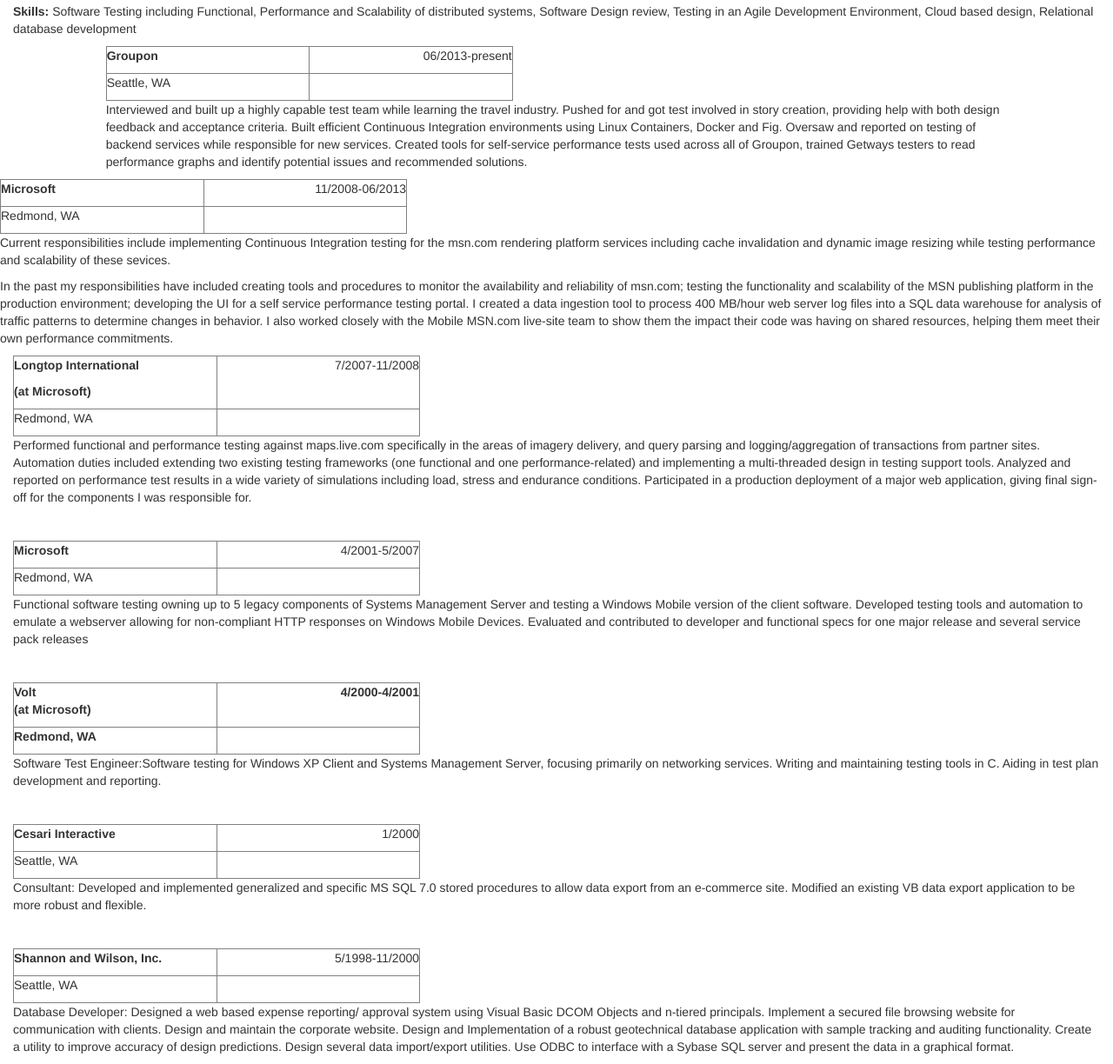
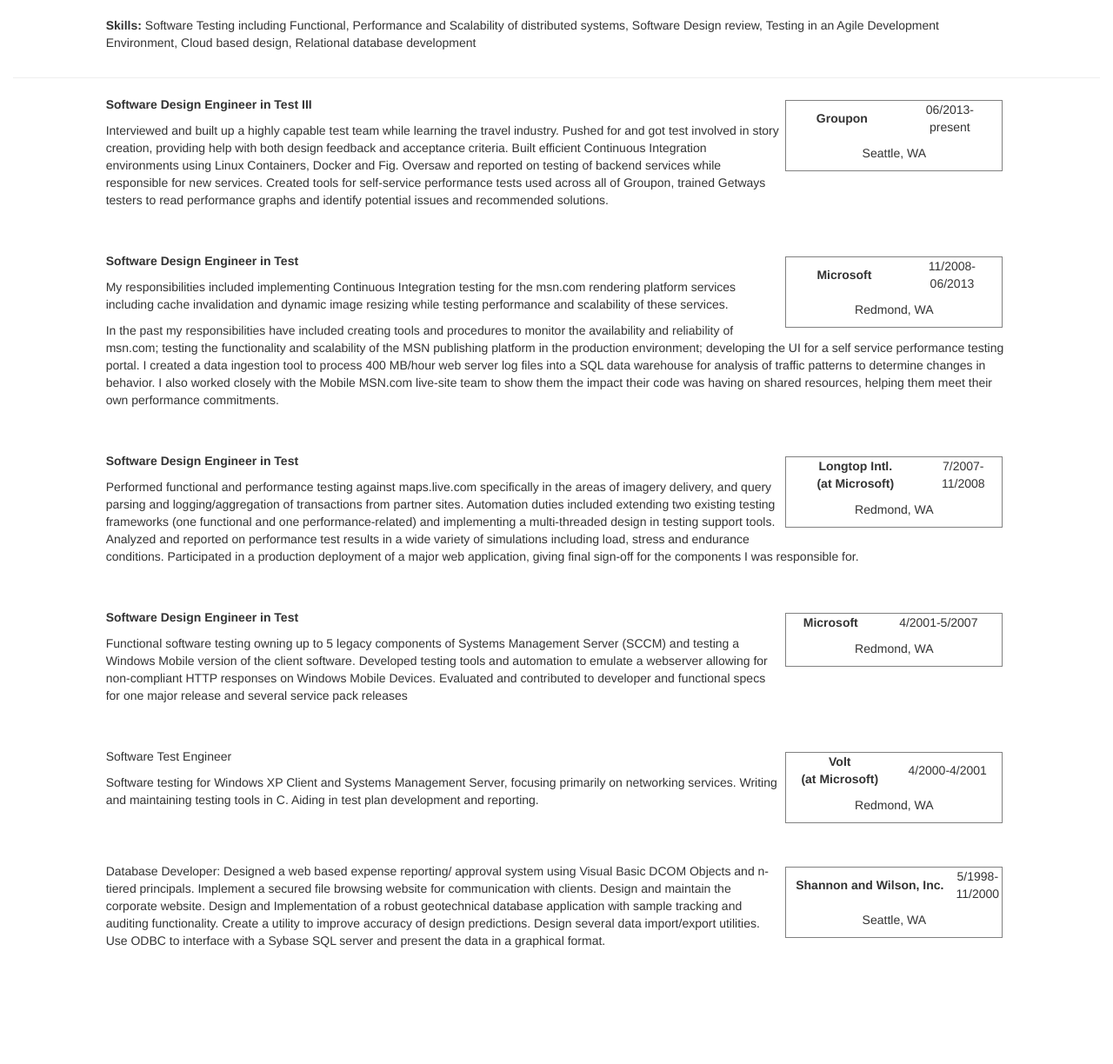
Before and after one commit to darkmane/showcase, a website: page resume.html in a window 1280 px wide. Shown: the part 485-1709 px from the top of the page at 87% size. After the commit the page ends 1627 px from the top, so only its background shows below. Drawn offline with nearby package versions, Linux system fonts and the light colour scheme.

Commit message:
More styling

```diff
--- a/assets/css/showcase.css
+++ b/assets/css/showcase.css
@@ -1,5 +1,15 @@
 .fine-line {
     border:  1px solid grey;
+    width: 250px;
+
+    margin: 5px;
+}
+
+
+
+.fine-line td {
+    text-align: center;
+
 }
 
 li.extra-wide {
@@ -7,3 +17,11 @@
      width: 300px;
 
 }
+
+.job {
+    padding-bottom: 40px;
+}
+
+.job-title {
+    font-weight: bold;
+}
--- a/resume.html
+++ b/resume.html
@@ -29,48 +29,65 @@
 
             <li><a href="index.html">Home</a></li>
 
-            <li class="dropdown"><a href="#" class="dropdown-toggle" data-toggle="dropdown" role="button">Personal Projects<span class="caret"></span></a>
+            <li class="dropdown"><a href="#" class="dropdown-toggle" data-toggle="dropdown" role="button">Personal
+                Projects<span class="caret"></span></a>
                 <ul class="dropdown-menu" role="menu">
                     <li>Hero Combat</li>
                     <li>Traveller</li>
                 </ul>
             </li>
-            <li class="dropdown"><a href="#" class="dropdown-toggle" data-toggle="dropdown" role="button">Work Projects<span class="caret"></span></a>
+            <li class="dropdown"><a href="#" class="dropdown-toggle" data-toggle="dropdown" role="button">Work
+                Projects<span class="caret"></span></a>
                 <ul class="dropdown-menu" role="menu">
                     <li>Performance Tests
                     <li class="divider"></li>
                     <li>Visual Studio</li>
                     <li>Grinder</li>
                     <li class="divider"></li>
-
-                    <li>Managing Test Environments with Fig and Docker</li>
+                    <li>Managing Test Environments</li>
                 </ul>
             </li>
         </ul>
     </div>
 </nav>
+<div class="container-fluid">
+<div class="h-card ">
     <div class="header" id="content">
-    <div class="container-fluid bg-primary">
-        <h1>Sean Chitwood</h1>
+        <div class="row bg-primary">
+            <div class="col-md-10 col-xm-10 col-xs-10">
+                <h1 itemprop="p-name">Sean Chitwood</h1>
 
-        <p>Software Tester Extraordinaire and End to End Test Lead</p>
+                <p><span class="p-job-title">Software Tester</span> Extraordinaire and End to End Test Lead</p>
             </div>
         </div>
-<div class="container-fluid">
+    </div>
+    <div class="h-adr">
 
         <div class="row">
-        <div class="fine-line col-md-offset-4 col-sm-offset-4 col-xs-offset-4 col-xs-2 col-sm-2 col-md-2">7739 16th Ave</div>
+            <div
+                    class="p-street-address col-md-offset-4 col-sm-offset-4 col-xs-offset-4 col-xs-2 col-sm-2 col-md-2">
+                7739 16th
+                Ave
+            </div>
 
-        <div class="fine-line col-xs-2 col-sm-2 col-md-2">(206) 651-4360</div>
+            <div class="p-tel col-xs-2 col-sm-2 col-md-2">(206) 651-4360</div>
         </div>
         <div class="row">
-        <div class="fine-line col-md-offset-4 col-sm-offset-4 col-xs-offset-4 col-xs-2 col-sm-2 col-md-2">Seattle, WA 98115</div>
-
-        <div class="fine-line col-xs-2 col-sm-2 col-md-2"><a href="mailto:darkmane@gmail.com">darkmane@gmail.com</a></div>
+            <div class="col-md-offset-4 col-sm-offset-4 col-xs-offset-4 col-xs-2 col-sm-2 col-md-2">
+                <span class="p-locality">Seattle</span>, <span class="region">WA</span>
+                <span class="p-postal-code">98115</span>
             </div>
 
+            <div class="col-xs-2 col-sm-2 col-md-2"><a class="u-name"
+                                                       href="mailto:darkmane@gmail.com">darkmane@gmail.com</a>
+            </div>
+        </div>
+    </div>
+</div>
 <hr/>
-    <div class="row panel">
+<div class="row">
+    <div class="col-md-offset-1 col-sm-offset-1 col-xs-offset-1 col-md-10 col-xm-10 col-xs-10">
+        <div class="panel">
             <div class="panel-heading">
                 <h2 class="panel-title">Summary of Qualifications</h2>
             </div>
@@ -81,110 +98,115 @@
 
                 <p><b>Languages: </b>C#, Visual Basic, C/C++,
                     SQL, HTML, Java, JavaScript (Node.js and JQuery), XML (XSLT/SOAP)</p>
+
                 <p><b>Tools: </b>Git, Capistrano, Visual Studio Team System, IntelliJ</p>
-						<p><b>Design Patterns: </b>REST Services, Service Oriented Architechture (SOA), Model View Controller (MVC)</p>
+
+                <p><b>Design Patterns: </b>REST Services, Service Oriented Architechture (SOA), Model View Controller
+                    (MVC)
+                </p>
             </div>
         </div>
-
+    </div>
+</div>
 <hr/>
-
-<div >
-    <p class=normal ><b >Skills: </b>Software Testing including Functional, Performance and
+<div class="row">
+    <div class="col-md-offset-1 col-sm-offset-1 col-xs-offset-1 col-md-10 col-xm-10 col-xs-10">
+        <p><b>Skills: </b>Software Testing including Functional, Performance and
             Scalability of distributed systems, Software Design review, Testing
             in an Agile Development Environment, Cloud based design, Relational database
             development</p>
 
     </div>
-<div class="row">
+</div>
+<hr/>
+<div class="row job">
     <div class="col-md-offset-1 col-sm-offset-1 col-xs-offset-1 col-md-10 col-xm-10 col-xs-10">
-<table class=a0 border=1 cellspacing=0 cellpadding=0 width=468
-       >
-    <tr >
-        <td valign=top >
-            <p class=normal ><b
-                    ><span >Groupon</span></b></p>
+        <table float="right" align="right" class="fine-line ">
+            <tr>
+                <td>
+                    <p><b>Groupon</b></p>
                 </td>
-        <td width=234 valign=top >
-            <p class=normal align=right ><span >06/2013-present</span></p>
+                <td>
+                    <p>06/2013-<br/>present</p>
                 </td>
             </tr>
-    <tr >
-        <td width=234 valign=top >
-            <p class=normal >Seattle,
-                WA</p>
+            <tr>
+                <td colspan="2">
+                    <p>Seattle, WA</p>
                 </td>
+
             </tr>
         </table>
 
-<p>Interviewed and built up a highly capable test team while learning the travel industry. Pushed for and got test involved in story creation, providing help with both design feedback and acceptance criteria. Built efficient Continuous Integration environments using Linux Containers, Docker and Fig. Oversaw and reported on testing of backend services while responsible for new services. Created tools for self-service performance tests used across all of Groupon, trained Getways testers to read performance graphs and identify potential issues and recommended solutions.</p>
+        <p class="job-title">Software Design Engineer in Test III</p>
+
+        <p>Interviewed and built up a highly capable test team while learning the travel industry. Pushed for and
+            got
+            test involved in story creation, providing help with both design feedback and acceptance criteria. Built
+            efficient Continuous Integration environments using Linux Containers, Docker and Fig. Oversaw and
+            reported
+            on testing of backend services while responsible for new services. Created tools for self-service
+            performance tests used across all of Groupon, trained Getways testers to read performance graphs and
+            identify potential issues and recommended solutions.</p>
     </div>
 </div>
-<div class="row">
-<table class=a0 border=1 cellspacing=0 cellpadding=0 width=468
-       >
-    <tr >
-        <td valign=top >
-            <p class=normal ><b
-                    ><span >Microsoft</span></b></p>
+<div class="row job">
+    <div class="col-md-offset-1 col-sm-offset-1 col-xs-offset-1 col-md-10 col-xm-10 col-xs-10">
+        <table float="right" align="right" class="fine-line ">
+            <tr>
+                <td>
+                    <p><b>Microsoft</b></p>
                 </td>
-        <td width=234 valign=top >
-            <p class=normal align=right ><span >11/2008-06/2013</span></p>
+                <td>
+                    <p>11/2008-<br/>06/2013</p>
                 </td>
             </tr>
-    <tr >
-        <td width=234 valign=top >
-            <p class=normal >Redmond,
-                WA</p>
+            <tr>
+                <td colspan="2">
+                    <p>Redmond, WA</p>
                 </td>
-        <td width=234 valign=top > <p class=normal >
 
-            </p>
-        </td>
             </tr>
         </table>
+        <p class="job-title">Software Design Engineer in Test</p>
 
-<p class=normal >Current
-    responsibilities include implementing Continuous Integration testing for the
+        <p>My responsibilities included implementing Continuous Integration testing for the
             msn.com rendering platform services including cache invalidation and dynamic
-    image resizing while testing performance and scalability of these <span
-            class=SpellE>sevices</span>.</p>
+            image resizing while testing performance and scalability of these services.</p>
 
-<p class=normal >In the past my responsibilities have included creating
+        <p>In the past my responsibilities have included creating
             tools and procedures to monitor the availability and reliability of msn.com;
             testing the functionality and scalability of the MSN publishing platform in the
-    production environment; developing the UI for a <span class=GramE>self service</span>
+            production environment; developing the UI for a self service
             performance testing portal. I created a data ingestion tool to process 400
             MB/hour web server log files into a SQL data warehouse for analysis of traffic
             patterns to determine changes in behavior. I also worked closely with the
             Mobile MSN.com live-site team to show them the impact their code was having on
             shared resources, helping them meet their own performance commitments.</p>
     </div>
-
-<table class=a1 border=1 cellspacing=0 cellpadding=0 width=468
-       > <tr > <td width=234 valign=top >
-            <p class=normal ><span
-                    class=SpellE><b ><span >Longtop</span></b></span><b
-                    ><span > International</span></b></p>
-
-            <p class=normal ><b
-                    >(<span class=GramE>at</span> Microsoft)</b></p>
+</div>
+<div class="row job">
+    <div class="col-md-offset-1 col-sm-offset-1 col-xs-offset-1 col-md-10 col-xm-10 col-xs-10">
+        <table float="right" align="right" class="fine-line ">
+            <tr>
+                <td>
+                    <p><b>Longtop Intl.<br/> (at Microsoft)</b></p>
                 </td>
-        <td width=234 valign=top >
-            <p class=normal align=right ><span >7/2007-11/2008</span></p>
+                <td>
+                    <p>7/2007-<br/>11/2008</p>
                 </td>
             </tr>
-    <tr >
-        <td width=234 valign=top >
-            <p class=normal >Redmond,
-                WA</p>
+            <tr>
+                <td colspan="2">
+                    <p>Redmond, WA</p>
                 </td>
-        <td width=234 valign=top >
-            <p class=normal >&nbsp;</p>
-        </td>
+
             </tr>
         </table>
 
-<p class=normal >Performed functional and performance testing against
+        <p class="job-title">Software Design Engineer in Test</p>
+
+        <p>Performed functional and performance testing against
             maps.live.com specifically in the areas of imagery delivery, and query parsing
             and logging/aggregation of transactions from partner sites. Automation duties
             included extending two existing testing frameworks (one functional and one
@@ -193,147 +215,85 @@
             variety of simulations including load, stress and endurance conditions. Participated
             in a production deployment of a major web application, giving final sign-off
             for the components I was responsible for.</p>
-
-<p class=normal ><b
-        >&nbsp;</b></p>
-
-<table class=a2 border=1 cellspacing=0 cellpadding=0 width=468
-       >
-    <tr >
-        <td width=234 valign=top >
-            <p class=normal ><b
-                    ><span >Microsoft</span></b></p>
+    </div>
+</div>
+<div class="row job">
+    <div class="col-md-offset-1 col-sm-offset-1 col-xs-offset-1 col-md-10 col-xm-10 col-xs-10">
+        <table float="right" align="right" class="fine-line ">
+            <tr>
+                <td>
+                    <p><b>Microsoft</b></p>
                 </td>
-        <td width=234 valign=top >
-            <p class=normal align=right ><span >4/2001-5/2007</span></p>
+                <td>
+                    <p>4/2001-5/2007</p>
                 </td>
             </tr>
-    <tr >
-        <td width=234 valign=top >
-            <p class=normal >Redmond,
-                WA</p>
+            <tr>
+                <td colspan="2">
+                    <p>Redmond, WA</p>
                 </td>
-        <td width=234 valign=top >
-            <p class=normal >
 
-            </p>
-        </td>
             </tr>
         </table>
+        <p class="job-title">Software Design Engineer in Test</p>
 
-<p class=normal >Functional software testing owning up to 5 legacy
-    components of Systems Management Server and testing a Windows Mobile version of
+        <p>Functional software testing owning up to 5 legacy
+            components of Systems Management Server (SCCM) and testing a Windows Mobile version of
             the client software. Developed testing tools and automation to emulate a
             webserver allowing for non-compliant HTTP responses on Windows Mobile Devices.
             Evaluated and contributed to developer and functional specs for one major
             release and several service pack releases</p>
-
-<span ><br clear=all >
-</span>
-
-<p class=normal>
-
-</p>
-
-<p class=normal >
-
-</p>
-
-<p class=normal >
-
-</p>
-
-<table class=a3 border=1 cellspacing=0 cellpadding=0 width=468
-       >
-    <tr >
-        <td width=234 valign=top >
-            <p class=normal ><b
-                    ><span >Volt <br>
-  </span>(at Microsoft)</b></p>
+    </div>
+</div>
+<div class="row job">
+    <div class="col-md-offset-1 col-sm-offset-1 col-xs-offset-1 col-md-10 col-xm-10 col-xs-10">
+        <table float="right" align="right" class="fine-line ">
+            <tr>
+                <td>
+                    <p><b>Volt <br/>(at Microsoft)</b></p>
                 </td>
-        <td width=234 valign=top >
-            <p class=normal align=right ><b ><span
-                    >4/2000-4/2001</span></b></p>
+                <td>
+                    <p>4/2000-4/2001</p>
                 </td>
             </tr>
-    <tr >
-        <td width=234 valign=top >
-            <p class=normal ><b
-                    ><span >Redmond, WA</span></b></p>
+            <tr>
+                <td colspan="2">
+                    <p>Redmond, WA</b></p>
                 </td>
-        <td width=234 valign=top >
-            <p class=normal >
 
-            </p>
-        </td>
             </tr>
         </table>
 
-<p class=normal >Software Test <span class=SpellE>Engineer<span
-        class=GramE>:Software</span></span> testing for Windows XP Client and Systems
+        <p>Software Test Engineer</p>
+
+        <p> Software testing for Windows XP Client and Systems
             Management Server, focusing primarily on networking services. Writing and
             maintaining testing tools in C. Aiding in test plan development and
-    reporting.&nbsp;&nbsp;</p>
+            reporting.</p>
 
-<p class=normal >&nbsp;</p>
+    </div>
+</div>
 
-<table class=a4 border=1 cellspacing=0 cellpadding=0 width=468
-       >
-    <tr >
-        <td width=234 valign=top >
-            <p class=normal ><span
-                    class=SpellE><b ><span >Cesari</span></b></span><b
-                    ><span > Interactive</span></b></p>
+<div class="row job">
+    <div class="col-md-offset-1 col-sm-offset-1 col-xs-offset-1 col-md-10 col-xm-10 col-xs-10">
+        <table float="right" align="right" class="fine-line">
+            <tr>
+                <td>
+                    <p><b>Shannon and Wilson, Inc.</b></p>
                 </td>
-        <td width=234 valign=top >
-            <p class=normal align=right >1/2000</p>
+                <td>
+                    <p>5/1998-<br/>11/2000</p>
                 </td>
             </tr>
-    <tr >
-        <td width=234 valign=top >
-            <p class=normal >Seattle,
-                WA</p>
+            <tr>
+                <td colspan="2">
+                    <p>Seattle, WA</p>
                 </td>
-        <td width=234 valign=top >
-            <p class=normal >
 
-            </p>
-        </td>
             </tr>
         </table>
 
-<p class=normal >Consultant: Developed and implemented generalized and
-    specific MS SQL 7.0 stored procedures to allow data export from an e-commerce
-    site. Modified an existing VB data export application to be more robust and
-    flexible.</p>
-
-<p class=normal >&nbsp;</p>
-
-<table class=a5 border=1 cellspacing=0 cellpadding=0 width=468
-       >
-    <tr >
-        <td width=234 valign=top >
-            <p class=normal ><b
-                    ><span >Shannon and Wilson, Inc.</span></b></p>
-        </td>
-        <td width=234 valign=top >
-            <p class=normal align=right >5/1998-11/2000</p>
-        </td>
-    </tr>
-    <tr >
-        <td width=234 valign=top >
-            <p class=normal >Seattle,
-                WA</p>
-        </td>
-        <td width=234 valign=top >
-            <p class=normal >
-
-            </p>
-        </td>
-    </tr>
-</table>
-
-<p class=normal >Database Developer: Designed a web based expense
+        <p>Database Developer: Designed a web based expense
             reporting/ approval system using Visual Basic DCOM Objects and n-tiered
             principals. Implement a secured file browsing website for communication with
             clients. Design and maintain the corporate website. Design and Implementation
@@ -343,7 +303,7 @@
             SQL server and present the data in a graphical format.</p>
     </div>
 </div>
-
+</div>
 </body>
 
 </html>
```
Also changed, not shown: index.html (+5 -3 lines). Lines whose indentation alone changed are shown as unchanged.
